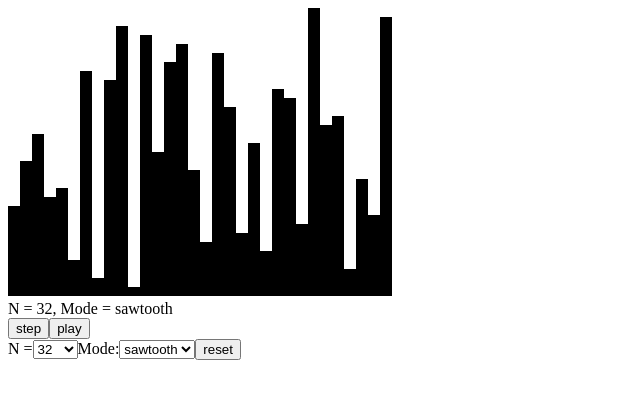
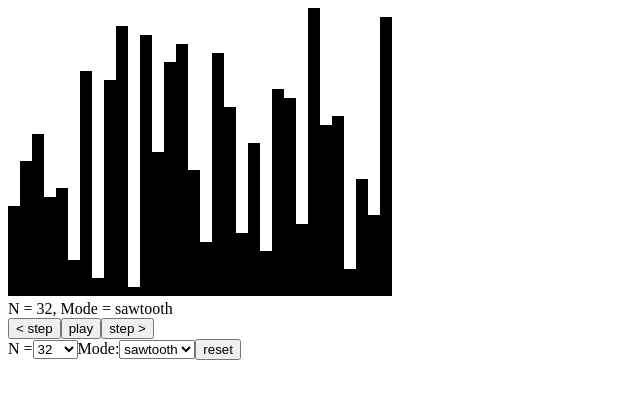
Before and after one commit to kurgm/bitonic-visual, a React app: page / in a window 1280 px wide. Shown: the top 398 px of the page, without its empty margins (0-640 px from the left). Built offline with nearby package versions, Linux system fonts and the light colour scheme; the HTML template or start-up script is replaced by a standard one.

Commit message:
Step back and forward

```diff
--- a/src/BitonicSort.tsx
+++ b/src/BitonicSort.tsx
@@ -74,24 +74,30 @@ const BitonicSort: React.FC<IBitonicSortProps> = (props) => {
 
   const sortStep = sortProcess.steps[progress];
 
-  const completed = sortProcess.steps.length - 1 <= progress;
+  const hasPrev = sortStep.prevNetwork !== null;
+  const hasNext = sortStep.nextNetwork !== null;
 
   const [playing, setPlaying] = React.useState(false);
   const handlePlayPauseClick = React.useCallback(() => {
     if (playing) {
       setPlaying(false);
-    } else if (phase === Phase.waiting && !completed) {
+    } else if (phase === Phase.waiting && hasNext) {
       setPlaying(true);
       setPhase(Phase.animationToNext);
     }
-  }, [playing, phase, completed]);
+  }, [playing, phase, hasNext]);
 
-  const handleStep = React.useCallback(() => {
-    if (phase !== Phase.waiting || completed) {
-      return;
+  const handleStepBack = React.useCallback(() => {
+    if (phase === Phase.waiting && hasPrev) {
+      setPhase(Phase.animationToPrev);
     }
-    setPhase(Phase.animationToNext);
-  }, [phase, completed]);
+  }, [phase, hasPrev]);
+  const handleStepForward = React.useCallback(() => {
+    if (phase === Phase.waiting && hasNext) {
+      setPhase(Phase.animationToNext);
+    }
+  }, [phase, hasNext]);
+
   const handleTransitionEnd = React.useCallback(() => {
     switch (phase) {
       case Phase.animationToNext: {
@@ -100,7 +106,7 @@ const BitonicSort: React.FC<IBitonicSortProps> = (props) => {
         break;
       }
       case Phase.animationFromPrev: {
-        if (!completed && playing) {
+        if (hasNext && playing) {
           setPhase(Phase.animationToNext);
         } else {
           setPhase(Phase.waiting);
@@ -124,7 +130,8 @@ const BitonicSort: React.FC<IBitonicSortProps> = (props) => {
         throw new ExhaustiveCheckError(phase);
       }
     }
-  }, [phase, playing, completed]);
+  }, [phase, playing, hasNext]);
+
   const handleReset = React.useCallback((opt: ResetOption) => {
     if (phase !== Phase.waiting) {
       return;
@@ -150,7 +157,8 @@ const BitonicSort: React.FC<IBitonicSortProps> = (props) => {
         </div>
         <StepController
           animating={phase !== Phase.waiting}
-          onStep={handleStep}
+          onStepForward={handleStepForward}
+          onStepBack={handleStepBack}
           playing={playing}
           onPlayPauseClick={handlePlayPauseClick}
         />
--- a/src/StepController.tsx
+++ b/src/StepController.tsx
@@ -2,7 +2,8 @@ import * as React from "react";
 
 export interface StepControllerProps {
   animating: boolean;
-  onStep: () => void;
+  onStepForward: () => void;
+  onStepBack: () => void;
   playing: boolean;
   onPlayPauseClick: () => void;
 }
@@ -10,13 +11,14 @@ export interface StepControllerProps {
 const StepController: React.FC<StepControllerProps> = (props) => {
   return (
     <div>
-      <button onClick={props.onStep} disabled={props.animating}>step</button>
+      <button onClick={props.onStepBack} disabled={props.animating}>&lt; step</button>
       <button
         disabled={!props.playing && props.animating}
         onClick={props.onPlayPauseClick}
       >
         {props.playing ? "pause" : "play"}
       </button>
+      <button onClick={props.onStepForward} disabled={props.animating}>step &gt;</button>
     </div>
   );
 };
```
